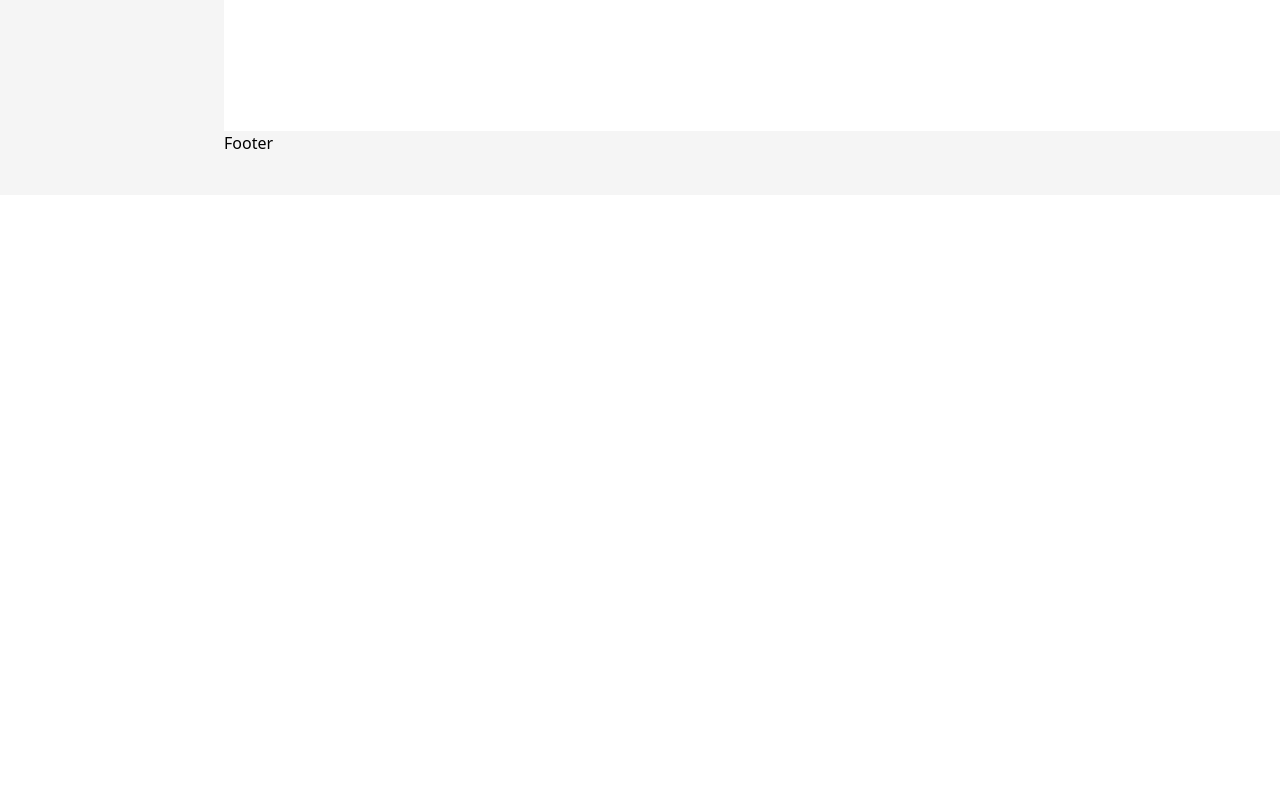
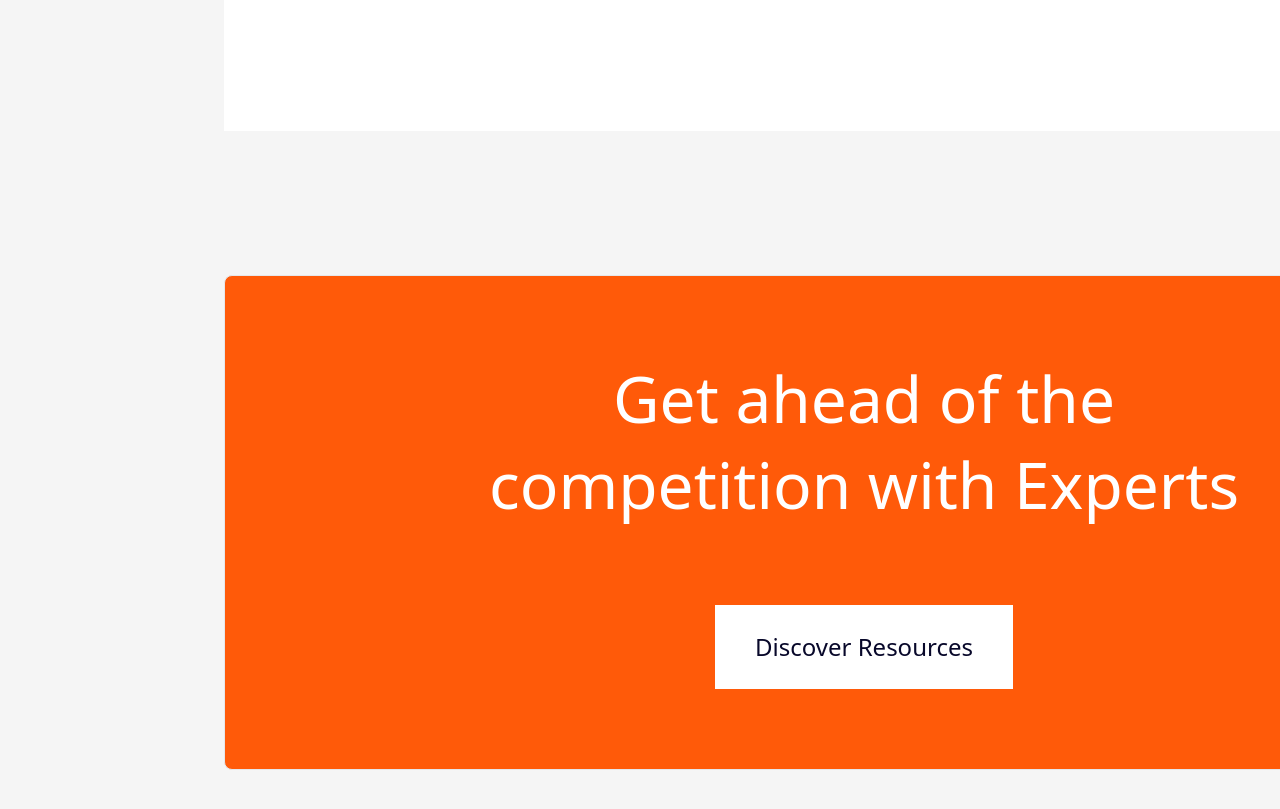
Before and after one commit to Abdurahmon55/ox, a React (Create React App) app: page / in a window 1280 px wide. Shown: the part 2600-3409 px from the top of the page. Before the commit the page ends 2795 px from the top, so only its background shows below. Built offline with nearby package versions, Linux system fonts and the light colour scheme; no server answers.

Commit message:
footer text

```diff
--- a/src/components/footer/Footer.jsx
+++ b/src/components/footer/Footer.jsx
@@ -1,8 +1,14 @@
 import React from 'react'
+import Button from '../../ui/Button'
 
 function Footer() {
   return (
-    <div>Footer</div>
+    <div>
+        <div className='text-center mt-36 border py-20 rounded-lg  bg-[#FF5A09]'>
+            <h2 className='w-[768px] m-auto text-white'>Get ahead of the competition with Experts</h2>
+            <button className='bg-white button'>Discover Resources</button>
+        </div>
+    </div>
   )
 }
 
--- a/src/index.css
+++ b/src/index.css
@@ -109,3 +109,15 @@ h4{
   font-size: 36px;
   line-height: 42px;
 }
+.footerh2{
+  color: white;
+}
+.button{
+  background-color: white;
+  color:  var(--h5);
+  font-weight: 500;
+  font-size: 24px;
+  line-height: 38px;
+  padding: 23px 40px;
+  margin-top: 77px;
+}
```
